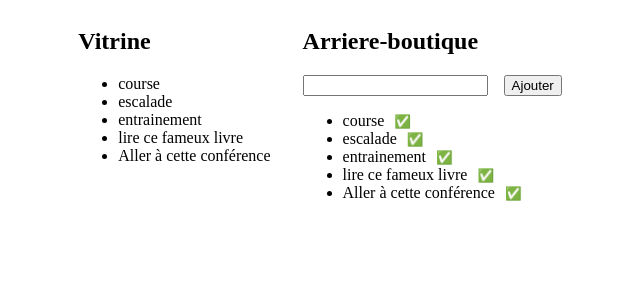
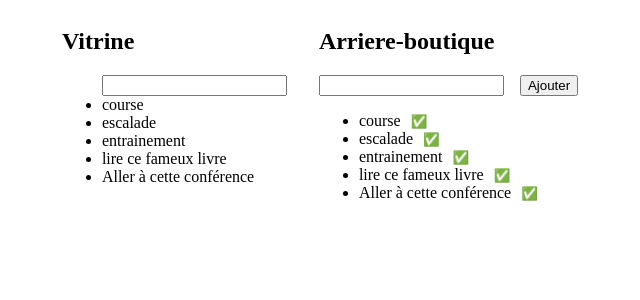
Before and after one commit to BorisBlngr/using-angular-signal, an Angular app: page / in a window 1280 px wide. Shown: the top 300 px of the page, without its empty margins (320-960 px from the left). Built offline with nearby package versions, Linux system fonts and the light colour scheme.

Commit message:
signal dans le template

```diff
--- a/src/app/vitrine/vitrine.component.html
+++ b/src/app/vitrine/vitrine.component.html
@@ -1,5 +1,7 @@
 <h2>Vitrine</h2>
 <ul>
+  <input type="text" [(ngModel)]="secondSignal">
+
   @for (aFaire of aFaireListeSignal(); track aFaire; let index = $index) {
     <li> {{ aFaire }}</li>
   }
--- a/src/app/vitrine/vitrine.component.ts
+++ b/src/app/vitrine/vitrine.component.ts
@@ -1,21 +1,28 @@
-import {Component, effect, input} from '@angular/core';
+import {Component, effect, input, signal} from '@angular/core';
+import {FormsModule} from '@angular/forms';
 
 @Component({
   selector: 'app-vitrine',
   standalone: true,
-  imports: [],
+  imports: [
+    FormsModule
+  ],
   templateUrl: './vitrine.component.html',
   styleUrl: './vitrine.component.scss'
 })
 export class VitrineComponent {
   aFaireListeSignal = input.required<string[]>();
 
+  secondSignal = signal('');
+
   count = 0;
 
   constructor() {
     effect(() => {
       this.count++;
-      console.log(`appel numéro ${this.count}, nouvelle valeur`, this.aFaireListeSignal());
+      console.log(`appel numéro ${this.count},
+       nouvelle valeur : ${this.aFaireListeSignal()}
+       et ${this.secondSignal}`);
     });
   }
 
```
